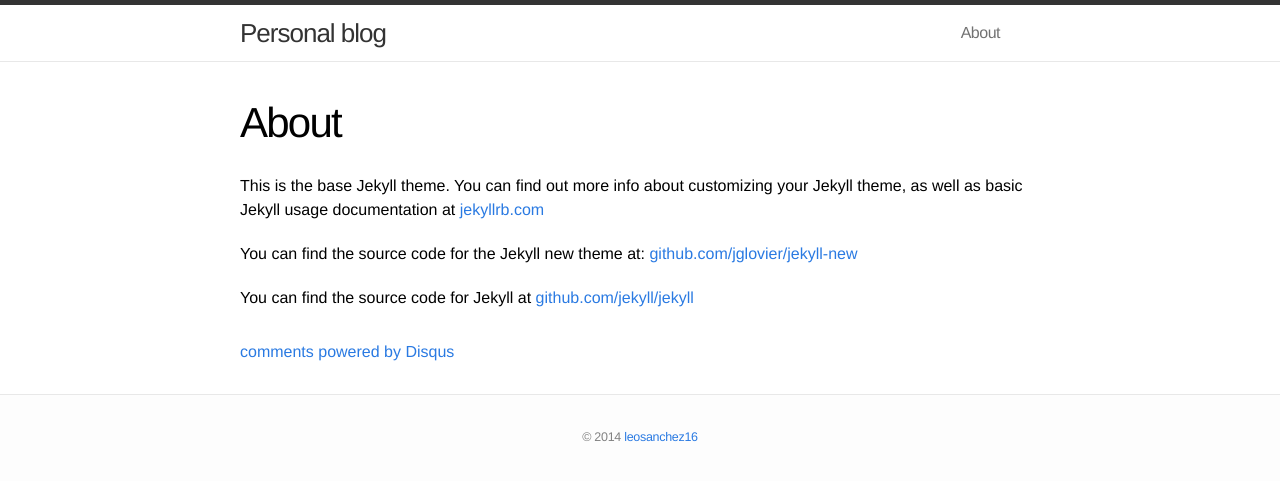
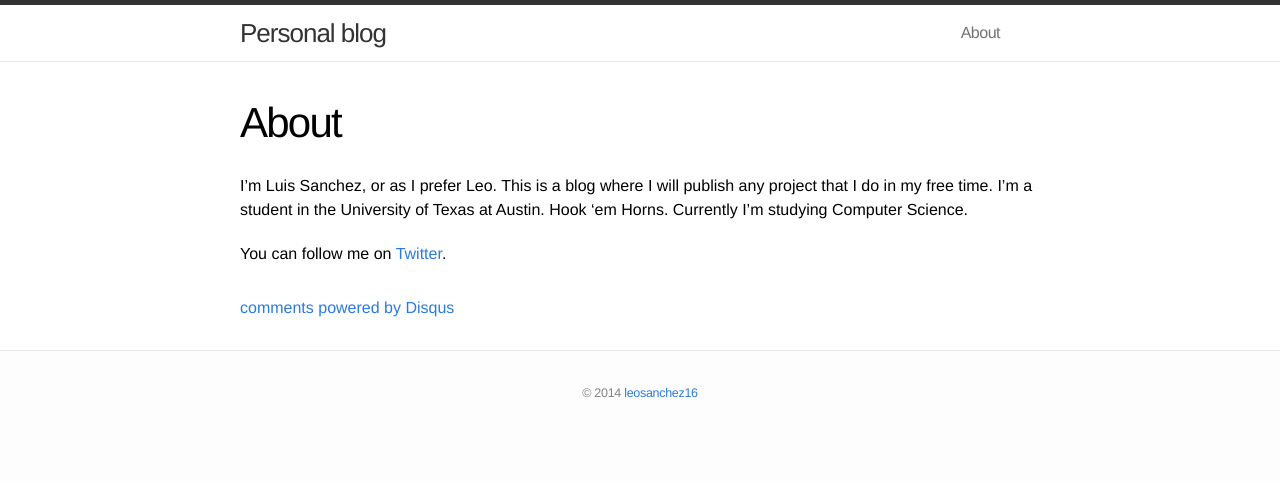
Before and after one commit to leosanchez16/leosanchez16.github.io, a Jekyll site: the page built from about.md, in a window 1280 px wide. Shown: the top 481 px of the page. Built offline with Jekyll 4.4.1, drawn with Linux system fonts in a browser that asks for light colours; comment, search, counter and statistics services are not loaded.

Commit message:
Updated minor stuff
Updated favicon, meta tags, about page, and the 2 current posts with
description.

```diff
--- a/_config.yml
+++ b/_config.yml
@@ -1,7 +1,7 @@
 # Site settings
 title: Personal blog
 email: your-email@domain.com
-description: "A personal blog where I will publish projects, anything important to me."
+description: "A personal blog where I will publish projects or anything important to me."
 baseurl: ""
 url: "http://leosnchez16.com"
 
--- a/_includes/head.html
+++ b/_includes/head.html
@@ -3,7 +3,8 @@
     <meta http-equiv="X-UA-Compatible" content="IE=edge">
     <title>{% if page.title %}{{ page.title }}{% else %}{{ site.title }}{% endif %}</title>
     <meta name="viewport" content="width=device-width">
-    <meta name="description" content="{{ site.description }}">
+    {% if page.description %}<meta name="description" content="{{ page.excerpt | remove: '<p>' | remove: '</p>' | remove: '<a href=' | remove: '</a>' | remove: '>' }}">{% else %}<meta name="description" content="{{ site.description }}">{% endif %}
+   	{% if page.categories %}<meta name="keywords" content="{{page.categories | join: ',' }}">{% endif %}
     <link rel="canonical" href="{{ page.url | replace:'index.html','' | prepend: site.baseurl | prepend: site.url }}">
 
     <!-- Custom CSS -->
--- a/_includes/header.html
+++ b/_includes/header.html
@@ -3,6 +3,8 @@
   <div class="wrap">
 
     <a class="site-title" href="{{ site.baseurl }}/">{{ site.title }}</a>
+    <link rel="shortcut icon" type="image/png" href="/images/favicon.png"/>
+  <link rel="shortcut icon" type="image/png" href="http://leosanchez16.com/images/favicon.png"/>
 
     <nav class="site-nav">
       <a href="#" class="menu-icon">
--- a/about.md
+++ b/about.md
@@ -4,8 +4,8 @@ title: About
 permalink: /about/
 ---
 
-This is the base Jekyll theme. You can find out more info about customizing your Jekyll theme, as well as basic Jekyll usage documentation at [jekyllrb.com](http://jekyllrb.com/)
+I'm Luis Sanchez, or as I prefer Leo. This is a blog where I will publish any project that I do in my free time. I'm a student in the University of Texas at Austin. Hook 'em Horns. Currently I'm studying Computer Science.
 
-You can find the source code for the Jekyll new theme at: [github.com/jglovier/jekyll-new](https://github.com/jglovier/jekyll-new)
+You can follow me on [Twitter][1].
 
-You can find the source code for Jekyll at [github.com/jekyll/jekyll](https://github.com/jekyll/jekyll)
+[1]: http://twitter.com/leosanchez16
```
Also changed, not shown: _posts/2014-06-20-hello-world.md (+2 -1 lines), _posts/2014-06-24-how-to-transfer-sms-attachments-from-iphone.md (+1 -0 lines), images/favicon.png (added).
